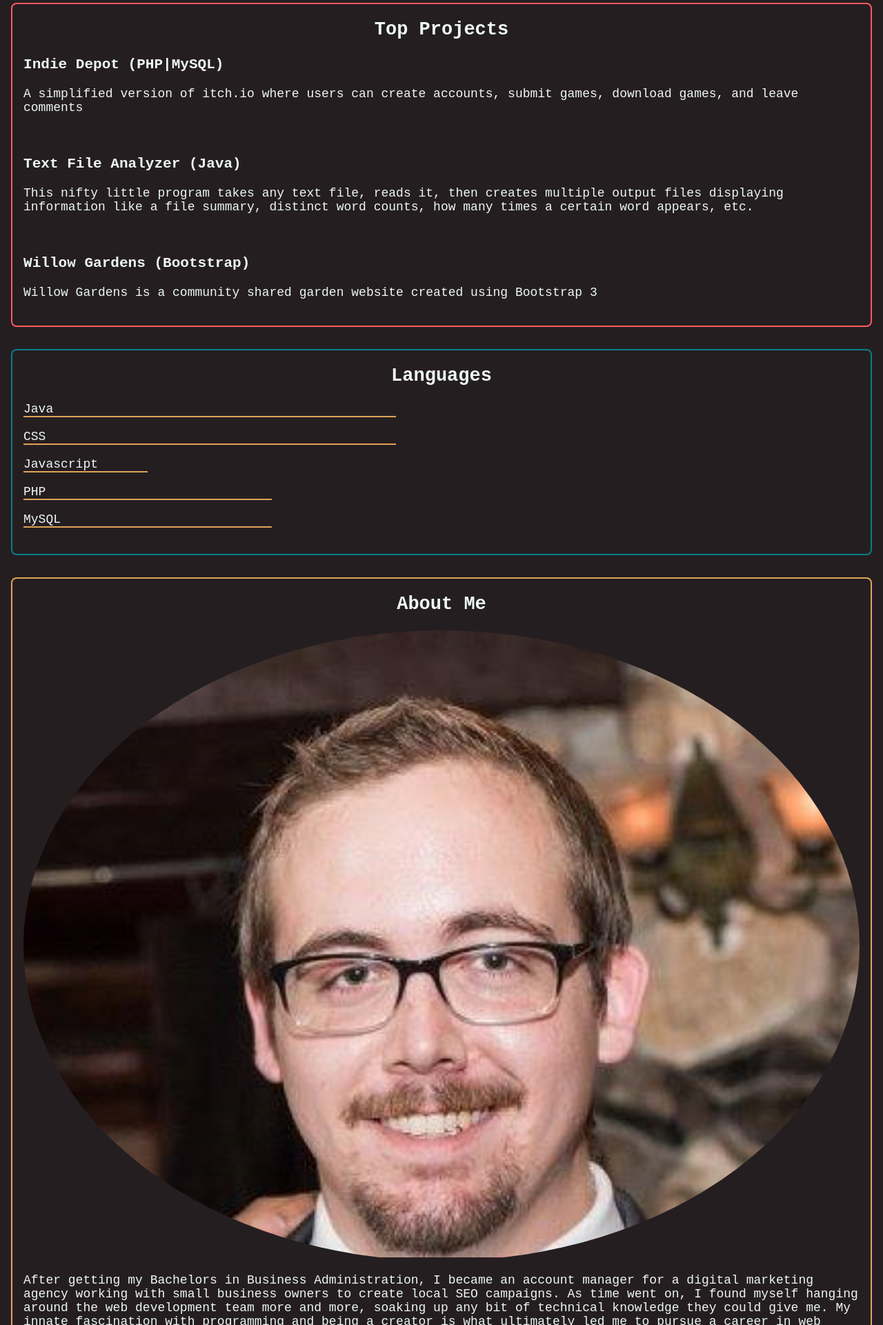
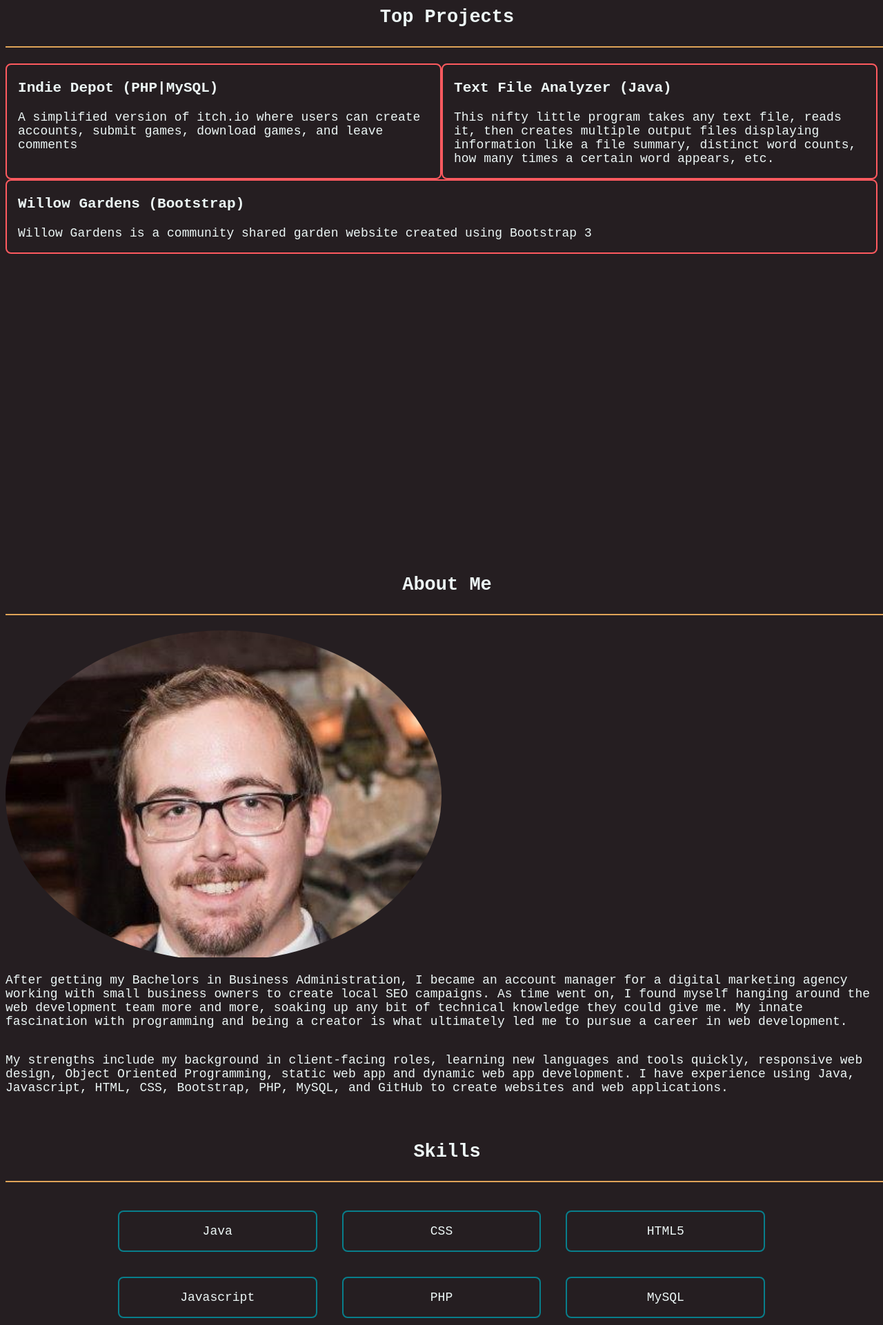
Before and after one commit to beemanbp03/Portfolio-Website-2021, a plain HTML site: page landingPage.html in a window 1280 px wide. Shown: the part 879-2800 px from the top of the page at 69% size. Drawn offline with Linux system fonts and the light colour scheme.

Commit message:
made improvements to css to make the page more mobile responsivealso re-ordered the skills and about me sections

```diff
--- a/css/style.css
+++ b/css/style.css
@@ -13,6 +13,14 @@ body {
     font-size: 18px;
 }
 
+section {
+  height: 100vh;
+}
+
+.main-container {
+    width: 100%;
+}
+
 a {
     text-decoration: none;
     color: inherit;
@@ -22,10 +30,7 @@ a:hover {
     color: #E0A458;
 }
 
-.main-container {
-    width: 100%;
-}
-
+/****************NAVBAR SECTION****************/
 .nav-bar {
     display: flex;
     justify-content: space-around;
@@ -43,6 +48,7 @@ a:hover {
     color: #087E8B;
 }
 
+/****************BILLBOARD SECTION****************/
 .billboard-container {
     display: flex;
     flex-direction: column;
@@ -56,27 +62,53 @@ a:hover {
     font-size: 48px;
 }
 
-.grid-container {
-    display: grid;
-    grid-template-columns: 100%;
+/****************PROJECTS SECTION****************/
+.projects {
+    display: flex;
+    flex-direction: row;
+    flex-wrap: wrap;
 }
 
-.aboutMe-container {
-    display: grid;
-    grid-template-columns: 100%;
+.projects > div {
+  flex-basis: 33%;
+  flex-grow: 1;
+
+
+}
+
+/****************SKILLS SECTION****************/
+.skills {
+  display: flex;
+  flex-wrap: wrap;
+  justify-content: center;
+}
+
+.skills > div {
+  flex-basis: 20%;
+  flex-grow; 1;
+  margin: 1em;
+  text-align: center;
+}
+
+/****************ABOUT ME SECtION****************/
+.aboutMe {
+    display: flex;
+    flex-direction: column;
+    flex-wrap: nowrap;
 }
 
 .yellow-box, .blue-box, .red-box {
     border-radius: 0.5rem;
     padding-left: 1rem;
     padding-right: 1rem;
-    margin: 1rem 0.5rem 1rem 0.5rem;
+    /*margin: 1rem 0.5rem 1rem 0.5rem;*/
 }
 
 h2{
     text-align: center;
 }
 
+/****************COLORED BOXES****************/
 .yellow-box {
     border: 0.15rem solid #E0A458;
 }
@@ -89,6 +121,7 @@ h2{
     border: 0.15rem solid #FF5A5F;
 }
 
+/****************STYLED LINE****************/
 .line-sm {
     border-bottom: 2px solid #E0A458;
     width: 25vw;
@@ -103,13 +136,15 @@ h2{
 
 .line-lg {
     border-bottom: 2px solid #E0A458;
-    width: 75vw;
+    width: 100vw;
     display: block;
 }
 
 .line-fill {
     border-bottom: 2px solid #E0A458;
 }
+/*****************************************/
+
 .break:before {
     content: "\A";
     white-space: pre;
@@ -125,31 +160,11 @@ img {
 }
 
 .img-wrapper {
-    width: 100%;
+    width: 50%;
     border-radius: 50%;
     overflow: hidden;
 }
 
-@media only screen and (min-width: 768px) {
-    .break:before {
-        content: none;
-    }
-
-    .line-sm {
-        border-bottom: 2px solid #E0A458;
-        width: 10em;
-        display: block;
-    }
-
-    .line-md {
-        border-bottom: 2px solid #E0A458;
-        width: 20em;
-        display: block;
-    }
-
-    .line-lg {
-        border-bottom: 2px solid #E0A458;
-        width: 30em;
-        display: block;
-    }
+.section-title {
+  padding-bottom: 1em;
 }
--- a/landingPage.html
+++ b/landingPage.html
@@ -22,38 +22,49 @@
             <span class="line-lg"></span>
         </div>
 
-        <div class="grid-container">
 
-            <a id="projects"><div class="red-box"></a>
-                <h2>Top Projects</h2>
+          <section>
+
+            <a id="projects"><h2 class="line-lg section-title">Top Projects</h2></a>
+
+            <div class="projects">
+
+              <div class="red-box">
                 <a href="#"><h3>Indie Depot (PHP|MySQL)</h3></a>
                 <p>A simplified version of itch.io where users can create
-                accounts, submit games, download games, and leave comments</p><br>
+                accounts, submit games, download games, and leave comments</p>
+              </div>
+              <br>
+
+              <div class="red-box">
                 <a href="#"><h3>Text File Analyzer (Java)</h3></a>
                 <p>This nifty little program takes any text file, reads it,
                 then creates multiple output files displaying information like
                 a file summary, distinct word counts, how many times a certain
-                word appears, etc.</p><br>
+                word appears, etc.</p>
+              </div>
+              <br>
+
+              <div class="red-box">
                 <a href="#"><h3>Willow Gardens (Bootstrap)</h3></a>
                 <p>Willow Gardens is a community shared garden website created
-                using Bootstrap 3</p><br>
-            </div> <!-- End Red Box -->
+                using Bootstrap 3</p>
+              </div>
+              <br>
 
-            <div class="blue-box">
-                <h2>Languages</h2>
-                <p>Java <span class="line-lg"></span></p>
-                <p>CSS <span class="line-lg"></span></p>
-                <p>Javascript <span class="line-sm"></span></p>
-                <p>PHP <span class="line-md"></span></p>
-                <p>MySQL <span class="line-md"></span><br></p>
-            </div> <!-- End Blue Box -->
+            </div> <!-- End Projects Container -->
 
-            <a id="aboutMe"><div class="yellow-box"></a>
-                <h2>About Me</h2>
+          </section> <!-- End Grid Container -->
+
+          <section>
+          <a id="aboutMe"><h2 class="line-lg section-title">About Me</h2></a>
+
+              <div class="aboutMe">
+
                   <div class="img-wrapper">
                       <img src="images/profilePic.png" alt="Boulder's profile picture" />
                   </div>
-                <div class="aboutMe-container">
+
                   <p>After getting my Bachelors in Business Administration,
                   I became an account manager for a digital marketing agency
                   working with small business owners to create local SEO campaigns.
@@ -71,8 +82,35 @@
                   and web applications.</p>
               </div>
 
-            </div> <!-- End Yellow Box -->
+          </section> <!-- End About Me Container -->
 
+          <section>
+            <h2 class="line-lg section-title">Skills</h2>
+
+            <div class="skills">
+
+              <div class="blue-box col">
+                <p>Java</p>
+              </div>
+              <div class="blue-box col">
+                <p>CSS</p>
+              </div>
+              <div class="blue-box col">
+                <p>HTML5</p>
+              </div>
+              <div class="blue-box col">
+                <p>Javascript</p>
+              </div>
+              <div class="blue-box col">
+                <p>PHP</p>
+              </div>
+              <div class="blue-box col">
+                <p>MySQL</p>
+              </div>
+
+            </div> <!-- End Blue Box -->
+
+          </section> <!--End Skills Container -->
 
         </div> <!-- End Grid Container -->
 
```
Lines whose indentation alone changed are shown as unchanged.
